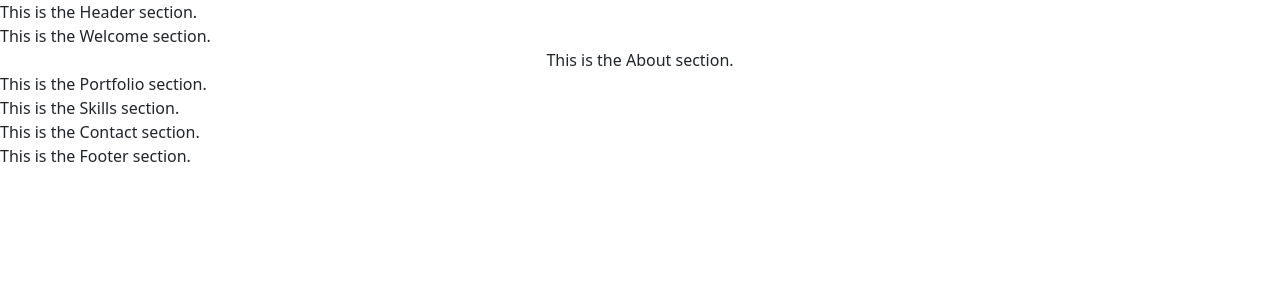
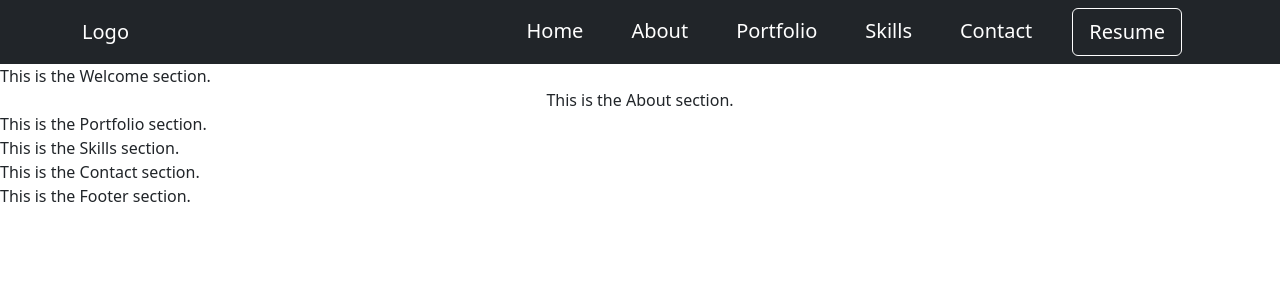
Before and after one commit to mandocino/Personal-Website, a React (Create React App) app in the folder website-portfolio/: page / in a window 1280 px wide. Shown: the top 300 px of the page. Built offline with nearby package versions, Linux system fonts and the light colour scheme.

Commit message:
feat: create default nav bar
Created default nav bar.

```diff
--- a/website-portfolio/package.json
+++ b/website-portfolio/package.json
@@ -8,6 +8,7 @@
     "@testing-library/user-event": "^13.5.0",
     "bootstrap": "^5.3.3",
     "react": "^18.3.1",
+    "react-bootstrap": "^2.10.4",
     "react-dom": "^18.3.1",
     "react-scripts": "5.0.1",
     "web-vitals": "^2.1.4"
--- a/website-portfolio/src/components/Header.js
+++ b/website-portfolio/src/components/Header.js
@@ -1,11 +1,25 @@
 import React from 'react';
+import { Navbar, Nav, Container } from 'react-bootstrap';
 
-function Header() {
+const Header = () => {
   return (
-    <div>
-      This is the Header section.
-    </div>
+    <Navbar bg="dark" variant="dark" expand="lg">
+      <Container>
+        <Navbar.Brand href="#welcome">Logo</Navbar.Brand>
+        <Navbar.Toggle aria-controls="basic-navbar-nav" />
+        <Navbar.Collapse id="basic-navbar-nav">
+          <Nav className="ms-auto">
+            <Nav.Link href="#welcome" className="text-white fs-5 mx-3">Home</Nav.Link>
+            <Nav.Link href="#about" className="text-white fs-5 mx-3">About</Nav.Link>
+            <Nav.Link href="#portfolio" className="text-white fs-5 mx-3">Portfolio</Nav.Link>
+            <Nav.Link href="#skills" className="text-white fs-5 mx-3">Skills</Nav.Link>
+            <Nav.Link href="#contact" className="text-white fs-5 mx-3">Contact</Nav.Link>
+            <Nav.Link href="#contact" className="text-white fs-5 mx-3 d-inline-block border border-white rounded px-3 py-2">Resume</Nav.Link>
+          </Nav>
+        </Navbar.Collapse>
+      </Container>
+    </Navbar>
   );
-}
+};
 
 export default Header;
```
Also changed, not shown: 1 other file (tests, documents, lock files or other folders).
